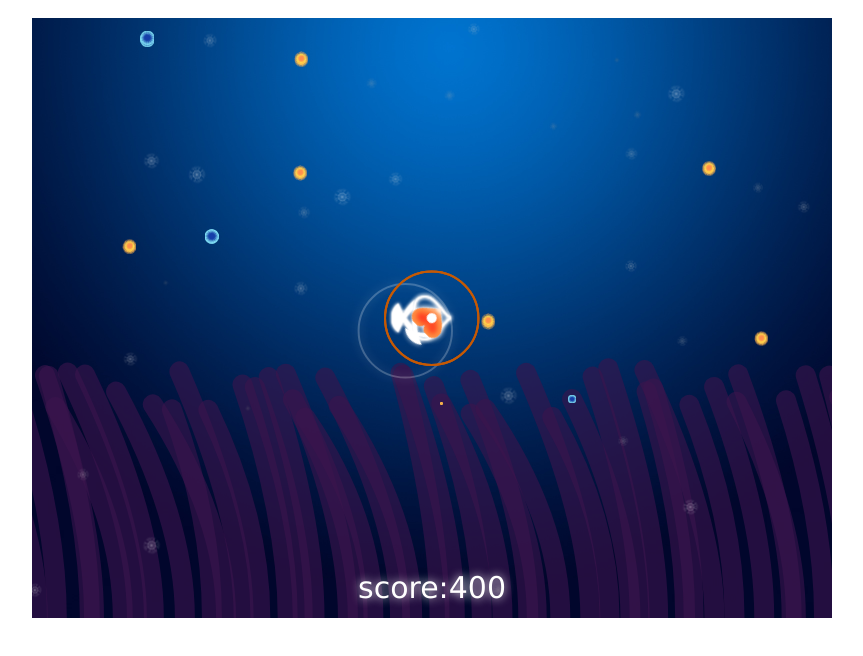
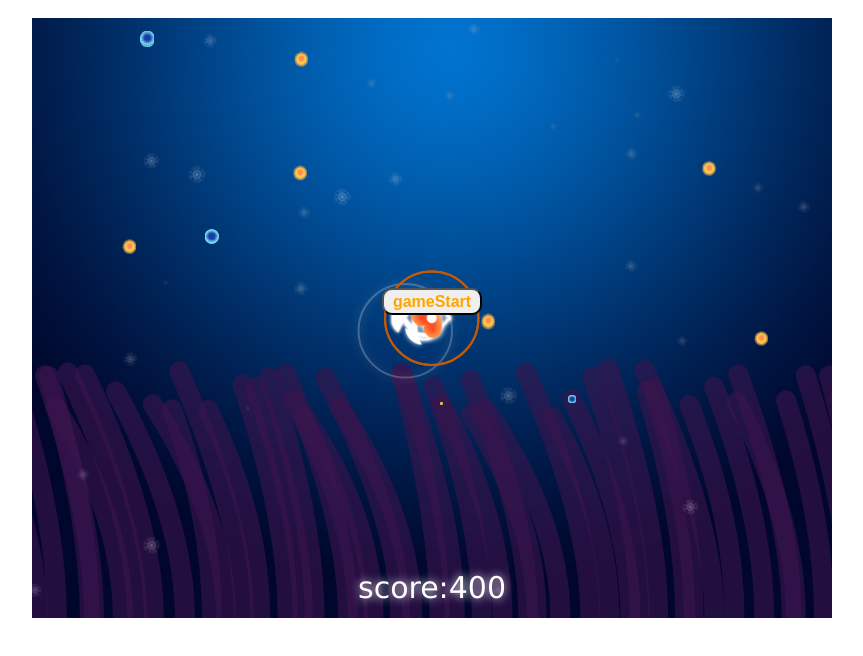
Before and after one commit to shenshiman/happyfish_game, a plain HTML site: page index.html in a window 1280 px wide. Shown: the whole page, without its empty margins (208-1071 px from the left). Drawn offline with Linux system fonts and the light colour scheme.

Commit message:
加个开始按钮

```diff
--- a/index.html
+++ b/index.html
@@ -17,6 +17,7 @@
 			width: 800px;
 			height: 600px;
 			margin: 0px;
+			background:url(src/cover.png);
 		}
 		#canvas1{
 			position: absolute;
@@ -30,6 +31,21 @@
 			left:0;
 			z-index: 0;
 		}
+		#start{
+			position: absolute;
+			left:50%;
+			top:50%;
+			width:100px;
+			height:27px;
+			margin-top: -30px;
+			margin-left:-50px;
+			border-radius: 10px;
+			color:orange;
+			z-index: 999;
+			cursor:pointer;
+			font-size: 16px;
+			font-weight: bold;
+		}
 	</style>
 </head>
 <body>
@@ -37,6 +53,7 @@
 		<div class="" id="allcanvas">
 			<canvas id="canvas1" width="800" height="600"></canvas>
 			<canvas id="canvas2" width="800" height="600"></canvas>
+			<input id="start" type="button" value="gameStart">
 		</div>
 	</div>
 	<script type="text/javascript" src="js/main.js"></script>
@@ -53,5 +70,6 @@
 	<script type="text/javascript" src="js/dust.js"></script>
 
 
+
 </body>
 </html>
```
